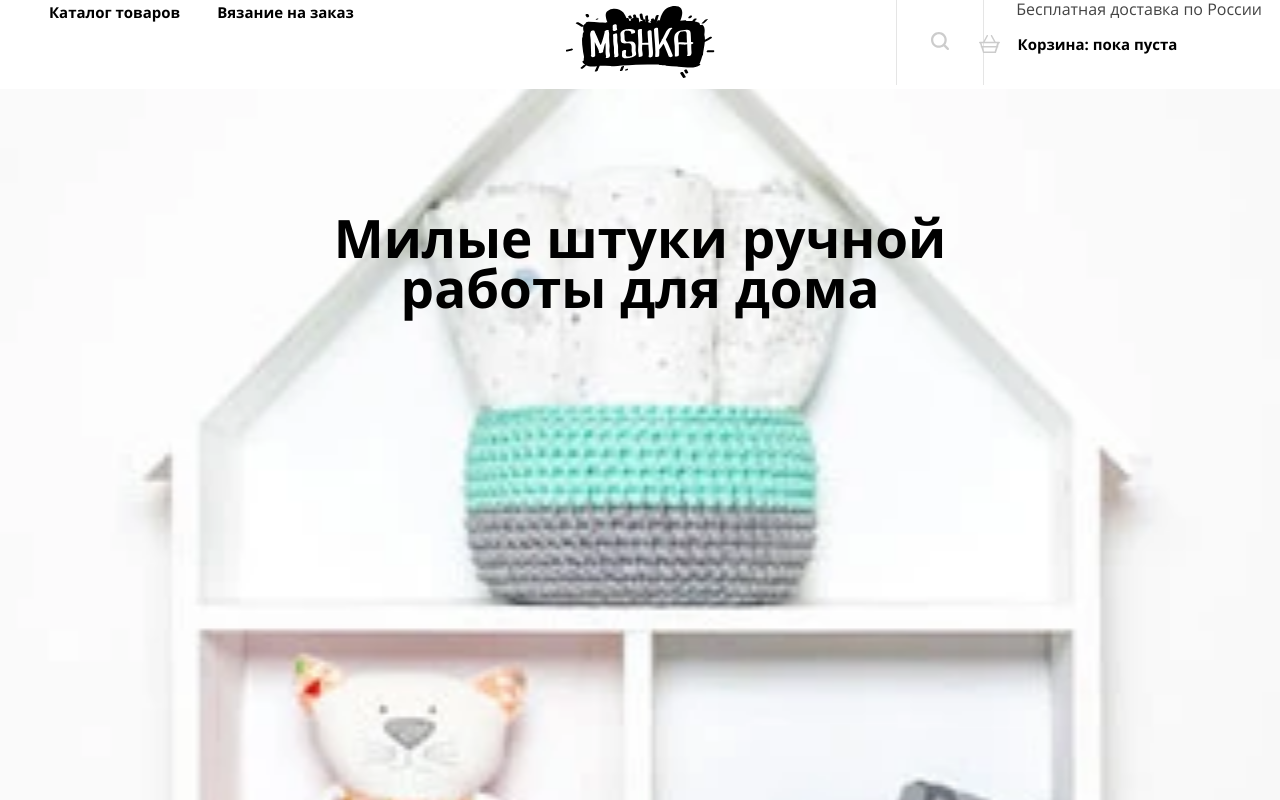
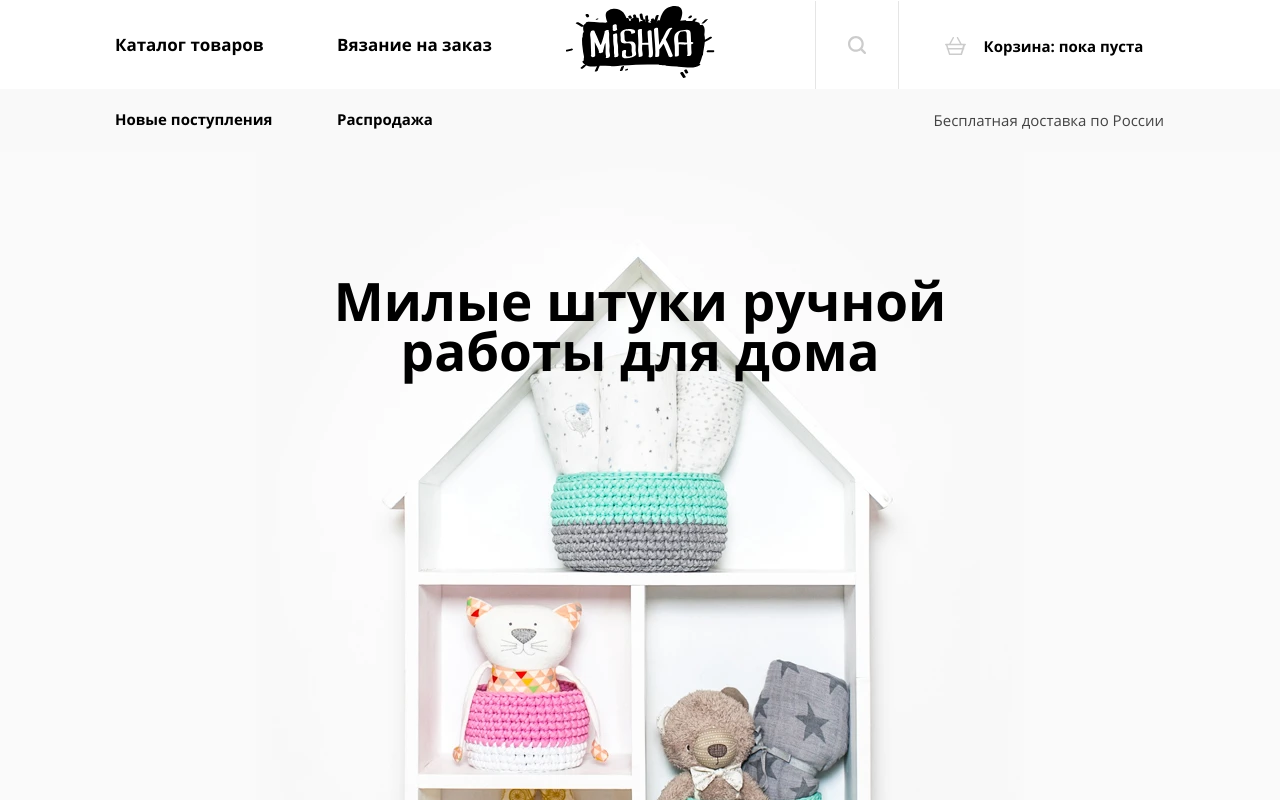
Before and after one commit to basketsun33313/310909-mishka-21, a website: page source/index.html in a window 1280 px wide. Shown: the top 800 px of the page. Drawn offline with nearby package versions, Linux system fonts and the light colour scheme; files that its build step writes are made by us from their sources; files whose address does not match are found by name.

Commit message:
main-nav

```diff
--- a/source/index.html
+++ b/source/index.html
@@ -7,14 +7,14 @@
   <meta name="description" content="Мишка-уникальный магазин мягких игрушек">
   <meta name="viewport" content="width=device-width,initial-scale=1">
   <title>HTML Academy: Мишка</title>
-  <link rel="preload" href="./fonts/opensans.woff" as="font"/>
-  <link rel="preload" href="./fonts/opensans.woff2" as="font"/>
-  <link rel="preload" href="./fonts/opensansbold.woff" as="font"/>
-  <link rel="preload" href="./fonts/opensansbold.woff2" as="font"/>
+  <link rel="preload" href="./fonts/opensans.woff" as="font" />
+  <link rel="preload" href="./fonts/opensans.woff2" as="font" />
+  <link rel="preload" href="./fonts/opensansbold.woff" as="font" />
+  <link rel="preload" href="./fonts/opensansbold.woff2" as="font" />
   <link rel="stylesheet" href="css/style.min.css">
 </head>
 
-<body class="page-body">
+<body class="page-body no-js">
   <header class="page-body__header header container">
     <a class="header__logo">
       <picture>
@@ -57,8 +57,19 @@
               Корзина: пока пуста
             </a>
           </li>
+          <li class="main-nav__item main-nav__item--desktop-only">
+            <a class="main-nav__link" href="#">
+              Новые поступления
+            </a>
+          </li>
+          <li class="main-nav__item main-nav__item--desktop-only">
+            <a class="main-nav__link" href="#">
+              Распродажа
+            </a>
+          </li>
         </ul>
       </div>
+      <p class="main-nav__warning">Бесплатная доставка по России</p>
     </nav>
   </header>
   <main class="page-main container">
@@ -243,7 +254,8 @@
     <span class="modal-cart__description">Выберите размер:</span>
     <ul class="modal-cart__list">
       <li class="modal-cart__item">
-        <button class="modal-cart__button-size modal-cart__button-size--active" type="button" aria-label="Самый маленький">S</button>
+        <button class="modal-cart__button-size modal-cart__button-size--active" type="button"
+          aria-label="Самый маленький">S</button>
       </li>
       <li class="modal-cart__item">
         <button class="modal-cart__button-size" type="button" aria-label="Средний">M</button>
--- a/source/less/blocks/header.less
+++ b/source/less/blocks/header.less
@@ -49,10 +49,10 @@
 @media (min-width: @desktop-width) {
   .header {
     padding-top: 0;
-    background-color: white;
+    background-color: #f9f9f9;
     min-height: 89px;
     &::before {
-      display: none;
+      display: block;
     }
   }
 
--- a/source/less/blocks/main-goods.less
+++ b/source/less/blocks/main-goods.less
@@ -127,16 +127,6 @@
     display: flex;
     justify-content: space-between;
     position: relative;
-
-    &::before {
-      content: "";
-      position: absolute;
-      top: -40px;
-      left: 2px;
-      width: 770px;
-      height: 24px;
-      background-image: url("../img/zigzag-fill-tablet.svg");
-    }
   }
 
   .main-goods__heading {
@@ -181,10 +171,15 @@
 
 @media (min-width: @desktop-width) {
   .main-goods__wrapper-tablet {
-    padding-left: 225px;
+    padding-left: 0;
+    width: 1050px;
+    margin: 0 auto;
   }
 
   .main-goods {
+    z-index: 10;
+    width: 1050px;
+    margin: 0 auto;
     &::after {
       width: 1050px;
       height: 24px;
@@ -196,16 +191,7 @@
   .main-goods__wrapper-heading {
     display: flex;
     justify-content: flex-start;
-
-    &::before {
-      content: "";
-      position: absolute;
-      top: -40px;
-      left: 2px;
-      width: 1150px;
-      height: 34px;
-      background-repeat: repeat-x;
-    }
+    padding-top: 66px;
   }
 
   .main-goods__heading {
--- a/source/less/blocks/main-nav.less
+++ b/source/less/blocks/main-nav.less
@@ -2,15 +2,17 @@
 @icon-hover: #63D1BB;
 .main-nav {
   position: relative;
+}
 
-  &::after {
-    content: "Бесплатная доставка по России";
-    position: absolute;
-    top: 0;
-    right: 18px;
-    color: #444444;
-    font-family: "Open Sans", "Arial", sans-serif;
-  }
+.main-nav__warning{
+  padding: 0;
+  margin: 0;
+  position: absolute;
+  top: 0;
+  right: 18px;
+  color: #444444;
+  font-family: "Open Sans", "Arial", sans-serif;
+  display: none;
 }
 
 .main-nav__toggle {
@@ -34,6 +36,10 @@
   &:focus {
     outline: none;
   }
+}
+
+.no-js .main-nav__toggle{
+  display: none;
 }
 
 .main-nav__wrapper {
@@ -63,6 +69,10 @@
     top: 0;
     left: 50%;
     transform: translateX(-50%);
+
+  }
+  &--desktop-only{
+    display: none;
   }
 }
 
@@ -121,6 +131,9 @@
 }
 
 @media (min-width: @tablet-width) {
+  .main-nav__warning{
+    display: block;
+  }
   .main-nav__toggle::before {
     display: none;
   }
@@ -131,15 +144,16 @@
 
   .main-nav__list {
     display: flex;
+    flex-wrap: wrap;
     flex-direction: row;
     position: relative;
-    flex-wrap: wrap;
     padding-left: 49px;
     padding-right: 36%;
+    margin-left: -37px;
   }
 
   .main-nav__item {
-    margin-right: 37px;
+    margin-left: 37px;
   }
 
   .main-nav__item::after {
@@ -220,11 +234,43 @@
 }
 
 @media (min-width: @desktop-width) {
+  .main-nav{
+    width: 1150px;
+    margin: 0 auto;
+  }
+
   .main-nav__list {
-    display: flex;
-    justify-content: flex-start;
+    display: grid;
+    grid-template-columns: 222px auto;
     align-items: center;
+    padding-right: 58%;
+    margin-top: 33px;
+    min-height: 103px;
+    margin-left: 0;
+    padding-left: 0;
+    justify-items: start;
   }
+
+  .main-nav__item{
+    margin-left: 0;
+    margin-bottom: 21px;
+    padding-left: 50px;
+  }
+  .main-nav__item:nth-child(1),
+  .main-nav__item:nth-child(2){
+    margin-bottom: 50px;
+    margin-left: 0;
+  }
+  .main-nav__link {
+    font-size: 15px;
+
+    .main-nav__item:nth-child(1) &,
+    .main-nav__item:nth-child(2) &{
+      font-size: 17px;
+
+    }
+  }
+
 
   .main-nav__link {
 
@@ -232,13 +278,25 @@
 
   .main-nav__item--search {
     position: absolute;
-    top: -3px;
-    left: 70%;
+    top: -32px;
+    left: auto;
+    right: 318px;
+    width: 82px;
+    height: 88px;
   }
 
   .main-nav__item--cart {
     position: absolute;
-    top: 0;
-    right: 33px;
+    top: -31px;
+    right: 2px;
+  }
+
+  .main-nav__item--desktop-only{
+    display: block;
+  }
+  .main-nav__warning {
+    font-size: 15px;
+    top: 79px;
+    right: 51px;
   }
 }
--- a/source/less/blocks/promo.less
+++ b/source/less/blocks/promo.less
@@ -1,8 +1,20 @@
 .promo {
-  background-image: url("../img/promo.webp");
-  background-repeat: no-repeat;
-  background-position: center top;
-  background-size: cover;
+  position: relative;
+  background-color: #fafafa;
+  &::after {
+    content: "";
+    position: absolute;
+    top: 0;
+    left: 50%;
+    transform: translateX(-50%);
+    width: 260px;
+    background-image: url("../img/promo.webp");
+    background-repeat: no-repeat;
+    background-position: center top;
+    background-size: cover;
+    height: 373px;
+    z-index: 0;
+  }
 }
 
 .promo__heading {
@@ -17,6 +29,8 @@
   padding-top: 74px;
   padding-bottom: 120px;
   text-align: center;
+  z-index: 10;
+  position: relative;
 }
 
 .promo__services-list {
@@ -24,6 +38,8 @@
   margin: 0;
   list-style: none;
   margin-bottom: 32px;
+  position: relative;
+  z-index: 10;
 }
 
 .promo__services-link {
@@ -76,6 +92,22 @@
   .promo {
     padding-top: 50px;
     background-position: 50% 50%;
+    &::after{
+      background-image: url("../img/promo-desktop.webp");
+      width: 768px;
+      height: 746px;
+    }
+    &::before {
+      content: "";
+      position: absolute;
+      bottom: 0;
+      left: 0;
+      width: 100%;
+      height: 24px;
+      background-repeat: repeat-x;
+      background-image: url("../img/zigzag-fill-tablet.svg");
+      z-index: 30;
+    }
   }
 
 
@@ -115,13 +147,26 @@
 }
 
 @media (min-width: @desktop-width) {
+  .promo::before {
+    content: "";
+    position: absolute;
+    bottom: 0;
+    left: 0;
+    width: 100%;
+    height: 24px;
+    background-repeat: repeat-x;
+  }
+
   .promo__heading {
     font-size: 53px;
   }
 
   .promo__services-list {
     width: 1050px;
-    padding: 0 50px;
+    padding: 0;
+    margin: 0 auto;
+    position: relative;
+    z-index: 10;
   }
 
   .promo__services-item {
```
Also changed, not shown: source/catalog.html (+12 -1 lines), source/form.html (+12 -1 lines), build/catalog.html, build/css/style.min.css, build/form.html, build/img/map-desktop.jpg (added), build/img/map-desktop.webp (added), build/img/map-mobile.jpg (added), build/img/map-mobile.webp (added), build/img/map-tablet.jpg (added), build/img/map-tablet.webp (added), build/img/promo-desktop.jpg (added), build/img/promo-desktop.webp (added), build/index.html, 1 more files. Lines whose indentation alone changed are shown as unchanged.
